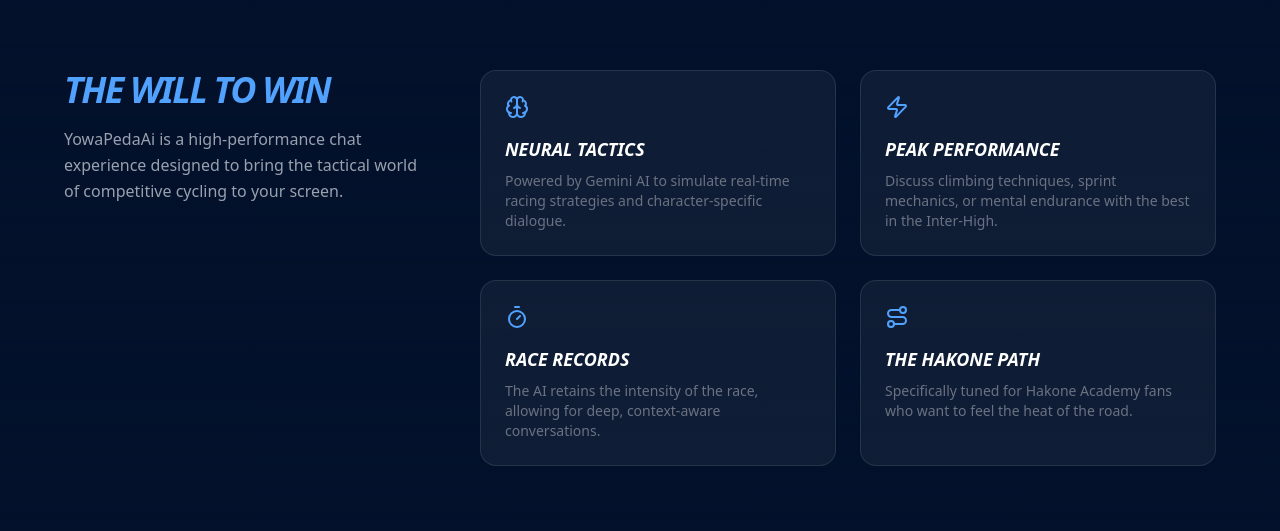
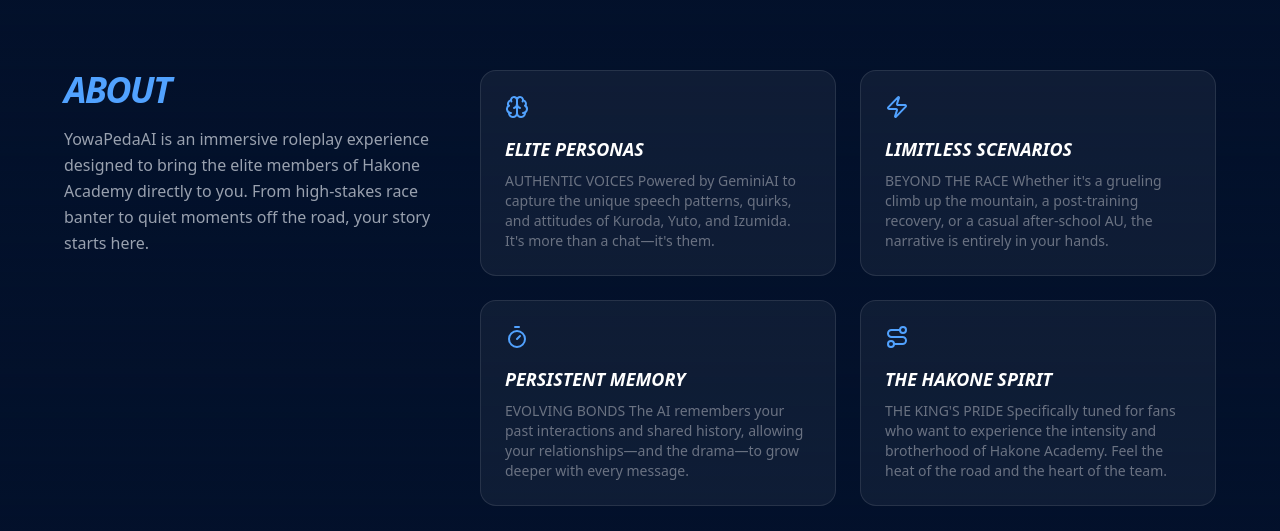
Before and after one commit to yukinakaor1/YowaPedaAI-V2, a React (Vite) app: page / in a window 1280 px wide. Shown: the part 848-1379 px from the top of the page. Built offline with nearby package versions, Linux system fonts and the light colour scheme.

Commit message:
Updated user UI

```diff
--- a/src/components/YowamushiAi.jsx
+++ b/src/components/YowamushiAi.jsx
@@ -117,18 +117,18 @@
         <section className="w-full max-w-6xl">
           <div className="flex flex-col lg:flex-row gap-12 items-start">
             <div className="lg:w-1/3">
-              <h2 className="text-4xl font-black italic uppercase tracking-tighter text-blue-400 mb-4">The Will to Win</h2>
+              <h2 className="text-4xl font-black italic uppercase tracking-tighter text-blue-400 mb-4">ABOUT</h2>
               <p className="text-gray-400 leading-relaxed">
-                YowaPedaAi is a high-performance chat experience designed to bring the tactical world of competitive cycling to your screen.
+                YowaPedaAI is an immersive roleplay experience designed to bring the elite members of Hakone Academy directly to you. From high-stakes race banter to quiet moments off the road, your story starts here.
               </p>
             </div>
 
            <div className="lg:w-2/3 grid grid-cols-1 sm:grid-cols-2 gap-6">
           {[
-            { title: 'Neural Tactics', icon: <Brain />, desc: 'Powered by Gemini AI to simulate real-time racing strategies and character-specific dialogue.' },
-            { title: 'Peak Performance', icon: <Zap />, desc: 'Discuss climbing techniques, sprint mechanics, or mental endurance with the best in the Inter-High.' },
-            { title: 'Race Records', icon: <Timer />, desc: 'The AI retains the intensity of the race, allowing for deep, context-aware conversations.' },
-            { title: 'The Hakone Path', icon: <Route />, desc: 'Specifically tuned for Hakone Academy fans who want to feel the heat of the road.' }
+            { title: 'ELITE PERSONAS', icon: <Brain />, desc: 'AUTHENTIC VOICES Powered by GeminiAI to capture the unique speech patterns, quirks, and attitudes of Kuroda, Yuto, and Izumida. It\'s more than a chat—it\'s them.' },
+            { title: 'LIMITLESS SCENARIOS', icon: <Zap />, desc: 'BEYOND THE RACE Whether it\'s a grueling climb up the mountain, a post-training recovery, or a casual after-school AU, the narrative is entirely in your hands.' },
+            { title: 'PERSISTENT MEMORY', icon: <Timer />, desc: 'EVOLVING BONDS The AI remembers your past interactions and shared history, allowing your relationships—and the drama—to grow deeper with every message.' },
+            { title: 'THE HAKONE SPIRIT', icon: <Route />, desc: 'THE KING\'S PRIDE Specifically tuned for fans who want to experience the intensity and brotherhood of Hakone Academy. Feel the heat of the road and the heart of the team.' }
           ].map((item, i) => (
             <div key={i} className="bg-white/5 border border-white/10 p-6 rounded-2xl hover:bg-white/10 transition-all">
               <div className="text-blue-400 mb-4">{item.icon}</div>
```
